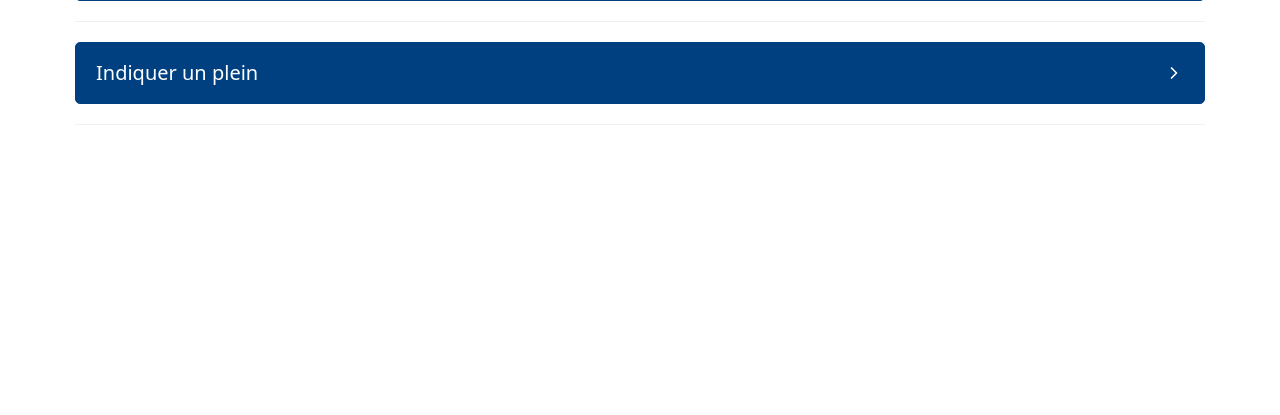
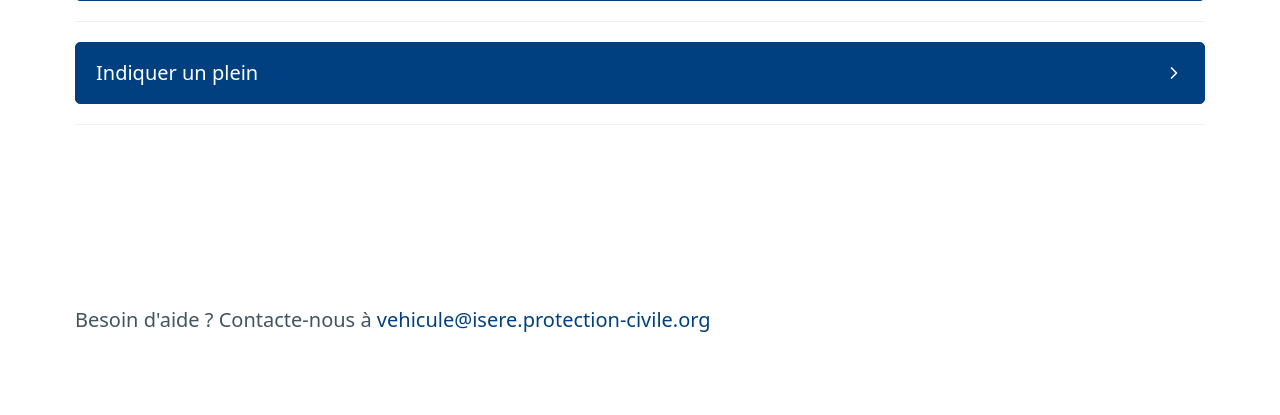
Before and after one commit to protec38/CarBoN, a Django app: page /vehicles/detail/1/ in a window 1280 px wide. Shown: the part 467-882 px from the top of the page. Before the commit the page ends 592 px from the top, so only its background shows below. Run offline with Django 5.2, Linux system fonts and the light colour scheme; data comes from the database, SQL or seed files in the repository.

Commit message:
Ajout d'un texte de contact

```diff
--- /dev/null
+++ b/main/templates/main/contact.html
@@ -0,0 +1,3 @@
+{% block contact %}
+<text>Besoin d'aide ? Contacte-nous à <a href="mailto:vehicule@isere.protection-civile.org">vehicule@isere.protection-civile.org</a></text>
+{% endblock %}
--- a/main/templates/main/vehicle_detail.html
+++ b/main/templates/main/vehicle_detail.html
@@ -128,4 +128,5 @@
             </section>
         </details>
     </main>
+    <footer class="container">{% include 'main/contact.html' %}</footer>
 {% endblock %}
--- a/main/templates/main/vehicle_list.html
+++ b/main/templates/main/vehicle_list.html
@@ -34,4 +34,5 @@
             </tbody>
         </table>
     </main>
+    <footer class="container">{% include 'main/contact.html' %}</footer>
 {% endblock %}
```
